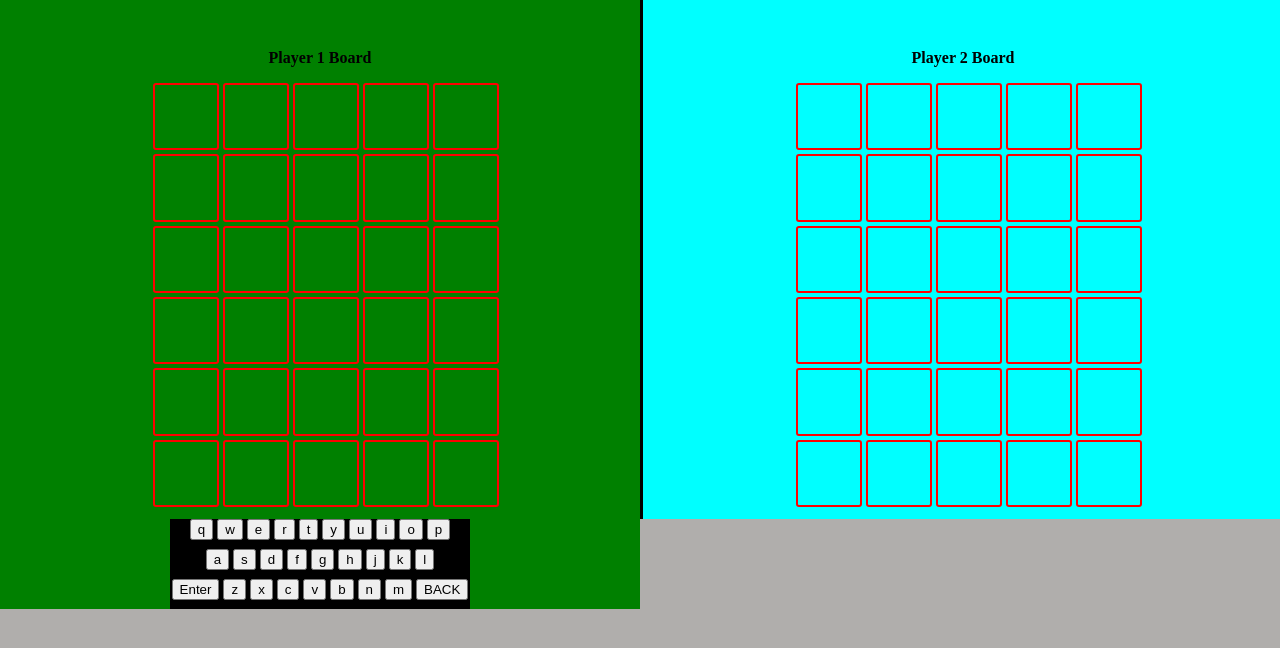
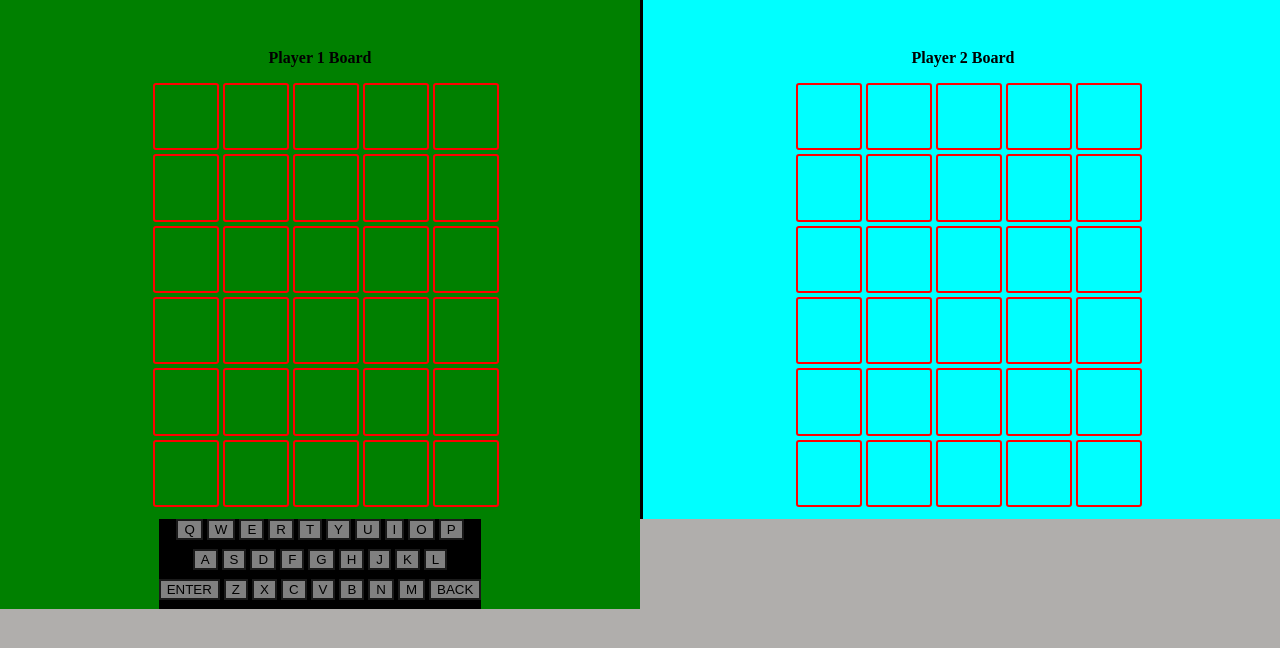
Before and after one commit to N00dles123/multi-wordle, a PHP site: page / in a window 1280 px wide. Shown: the part 33-681 px from the top of the page. Run offline with PHP 8.4, Linux system fonts and the light colour scheme.

Commit message:
added some keyboard elements

```diff
--- a/css/style.css
+++ b/css/style.css
@@ -66,7 +66,13 @@ body{
 .board-title {
     font-weight: bold;
 }
-
+.key {
+  text-transform: uppercase;
+  background-color: grey;
+  border: 2px solid #1A1A1A;
+  margin: 0;
+  cursor: pointer;
+}
 #keyboard{
   max-width: 100%;
   display: grid;
```
